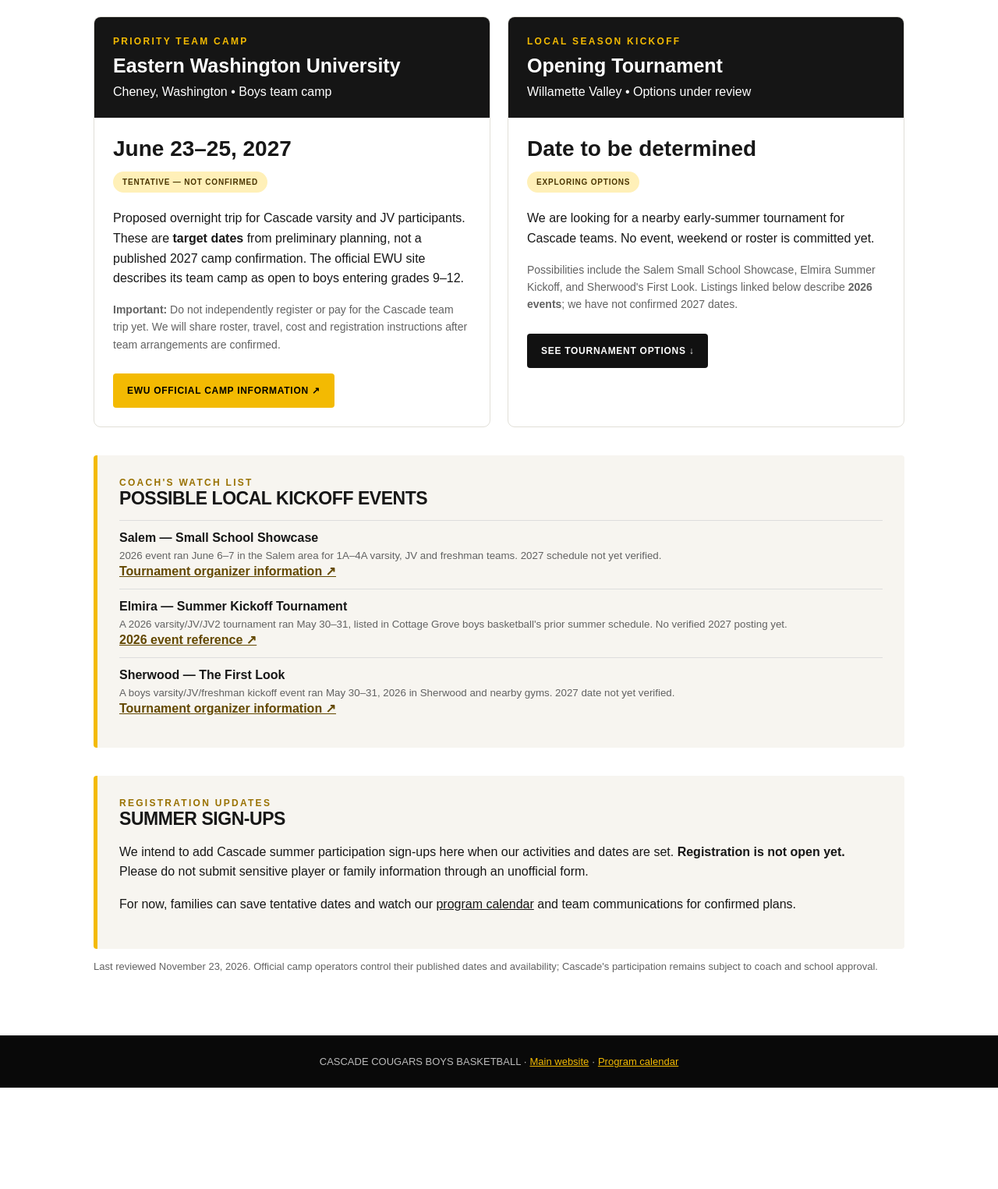
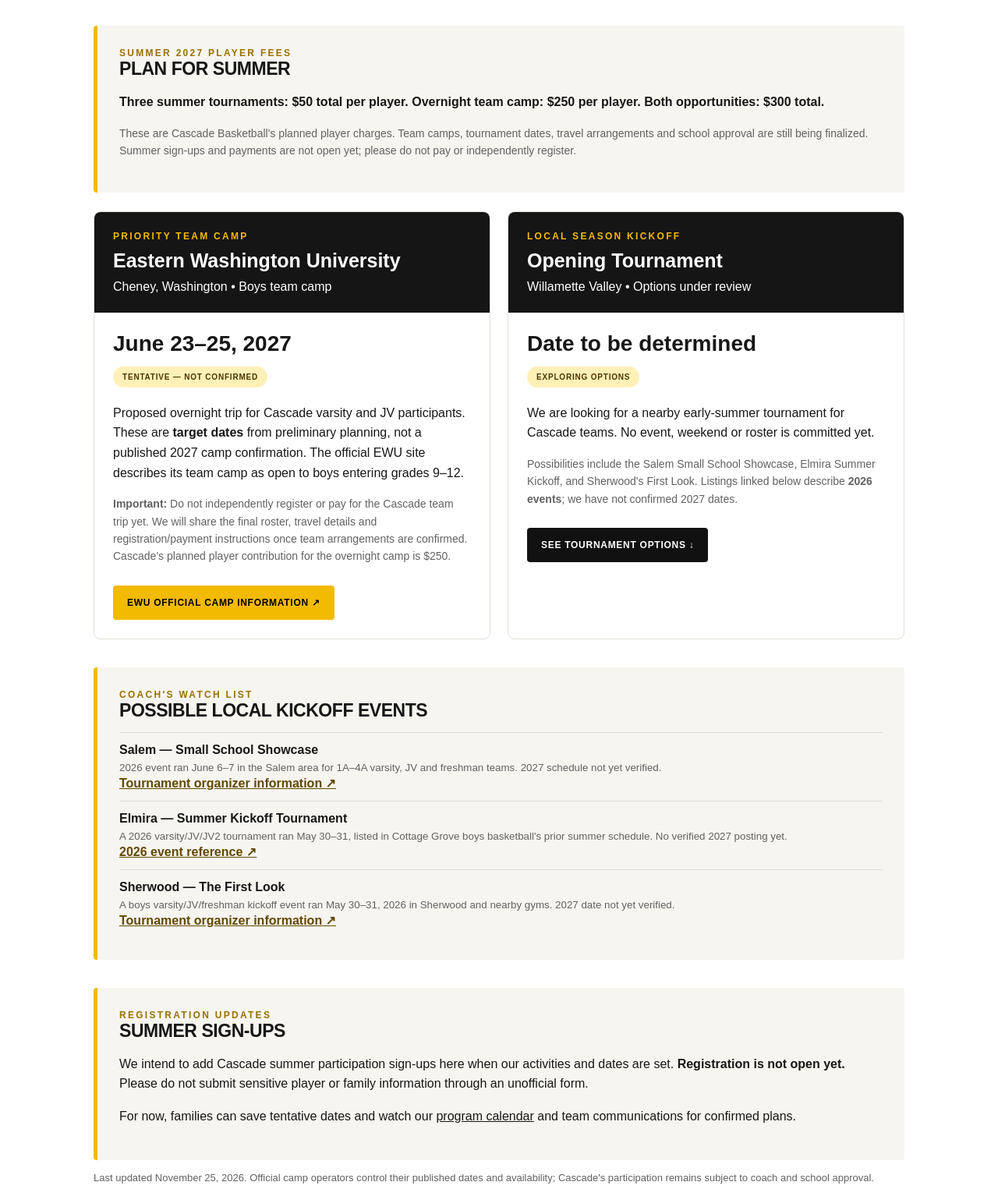
Before and after one commit to jeevo5/cascade-cougars-basketball, a plain HTML site: page summer.html in a window 1280 px wide. Shown: the part 718-2243 px from the top of the page at 78% size. Before the commit the page ends 2113 px from the top, so only its background shows below. Drawn offline with Linux system fonts and the light colour scheme.

Commit message:
Publish Cascade Summer 2027 planned player fees and retain registration disclaimer

```diff
--- a/summer.html
+++ b/summer.html
@@ -23,6 +23,12 @@
 <div class="eyebrow">Team camps + tournaments</div>
 <h2>Save these dates</h2>
 <p>Players and families: use this page to plan around possible Cascade summer basketball activities. If a date is labeled <strong>tentative</strong> or <strong>under review</strong>, it has not been finalized.</p>
+<section class="panel" id="player-fees" aria-label="Summer 2027 player fees">
+<div class="eyebrow">Summer 2027 player fees</div>
+<h2>Plan for summer</h2>
+<p><strong>Three summer tournaments: $50 total per player.</strong> <strong>Overnight team camp: $250 per player.</strong> <strong>Both opportunities: $300 total.</strong></p>
+<p class="note">These are Cascade Basketball's planned player charges. Team camps, tournament dates, travel arrangements and school approval are still being finalized. Summer sign-ups and payments are not open yet; please do not pay or independently register.</p>
+</section>
 <div class="cards">
 <article class="card">
 <div class="card-top"><div class="eyebrow">Priority team camp</div><h3>Eastern Washington University</h3><div>Cheney, Washington • Boys team camp</div></div>
@@ -30,7 +36,7 @@
 <div class="bigdate">June 23–25, 2027</div>
 <div class="status">Tentative — not confirmed</div>
 <p>Proposed overnight trip for Cascade varsity and JV participants. These are <strong>target dates</strong> from preliminary planning, not a published 2027 camp confirmation. The official EWU site describes its team camp as open to boys entering grades 9–12.</p>
-<p class="note"><strong>Important:</strong> Do not independently register or pay for the Cascade team trip yet. We will share roster, travel, cost and registration instructions after team arrangements are confirmed.</p>
+<p class="note"><strong>Important:</strong> Do not independently register or pay for the Cascade team trip yet. We will share the final roster, travel details and registration/payment instructions once team arrangements are confirmed. Cascade’s planned player contribution for the overnight camp is $250.</p>
 <a class="btn" href="https://ewumensbasketball.totalcamps.com/About%20Us" target="_blank" rel="noopener noreferrer">EWU Official Camp Information ↗</a>
 </div></article>
 <article class="card">
@@ -55,7 +61,7 @@
 <p>We intend to add Cascade summer participation sign-ups here when our activities and dates are set. <strong>Registration is not open yet.</strong> Please do not submit sensitive player or family information through an unofficial form.</p>
 <p>For now, families can save tentative dates and watch our <a href="/calendar.html">program calendar</a> and team communications for confirmed plans.</p>
 </section>
-<p class="small">Last reviewed November 23, 2026. Official camp operators control their published dates and availability; Cascade's participation remains subject to coach and school approval.</p>
+<p class="small">Last updated November 25, 2026. Official camp operators control their published dates and availability; Cascade's participation remains subject to coach and school approval.</p>
 </main>
 <footer>CASCADE COUGARS BOYS BASKETBALL · <a href="/">Main website</a> · <a href="/calendar.html">Program calendar</a></footer>
 </body></html>
```
